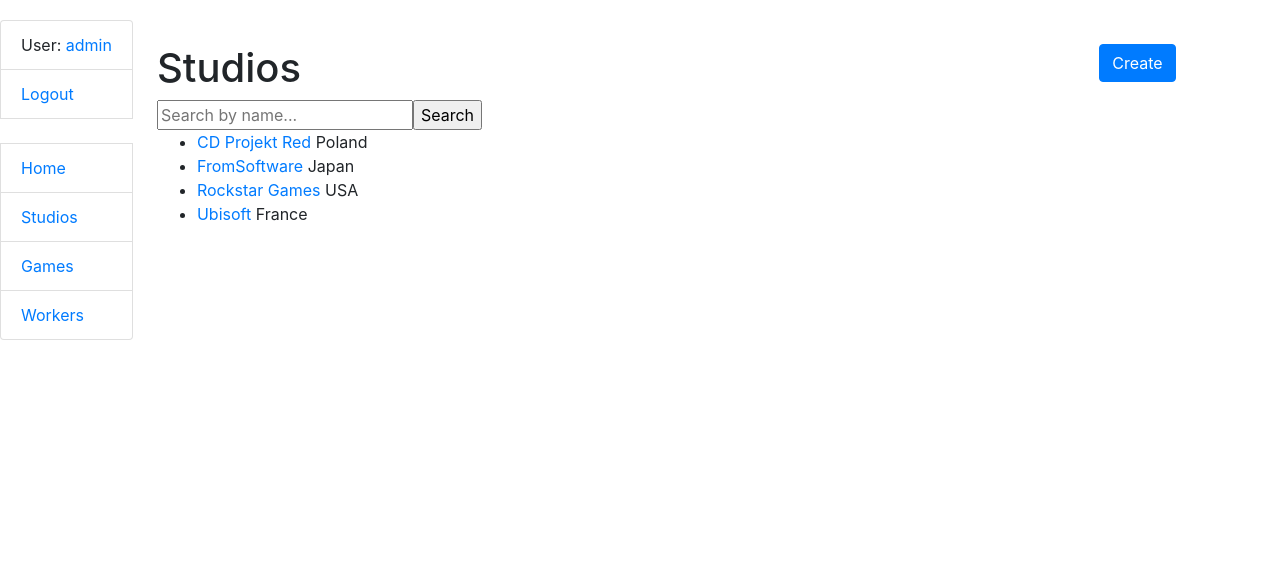
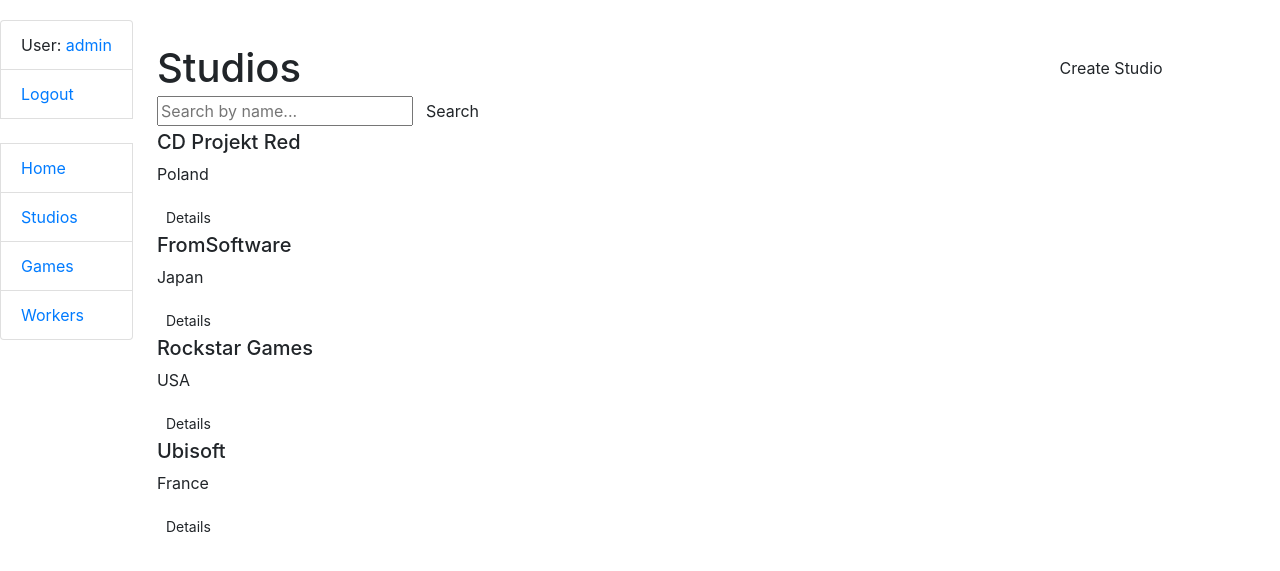
Before and after one commit to Sir-Churchill/game-studio, a Django app: page /studios/ in a window 1280 px wide. Shown: the top 571 px of the page. Run offline with Django 5.2, Linux system fonts and the light colour scheme; a user stored in the database is signed in; data comes from the database, SQL or seed files in the repository; some libraries are stand-ins or nearby versions.

Commit message:
Redesign Studio list page: grid layout, animated cards, custom search, and JS interactions

```diff
--- a/templates/core/studio_list.html
+++ b/templates/core/studio_list.html
@@ -1,25 +1,113 @@
 {% extends "base.html" %}
+{% load widget_tweaks %}
+{% load static %}
+{% block content %}
+<div class="container-list">
+
+    <div class="page-header d-flex justify-content-between align-items-center">
+        <h1 class="mb-0">Studios</h1>
+        <a class="btn btn-primary-list" href="{% url "core:studio-create" %}" onclick="showNewCardAnimation()">Create Studio</a>
+    </div>
 
 
-{% block content %}
-    <h1>Studios
-    <a class="btn btn-primary float-right" href="{% url 'core:studio-create' %}">
-        Create
-    </a>
-    </h1>
-    <form method="get" action="" class="form-inline">
-        {{ search_form }}
-        <input type="submit" value="Search">
-    </form>
+    <div class="search-container">
+        <form method="get" class="d-flex gap-3 align-items-center" action="">
+            {{ search_form.name|add_class:"form-control-list" }}
+            <input type="submit" class="btn btn-secondary-list" value="Search">
+        </form>
+    </div>
 
-    {% if studio_list %}
-        <ul>
-            {% for studio in studio_list %}
-                <li><a href="{% url 'core:studio-detail' studio.id %}">{{ studio.name }}</a> {{ studio.country }}</li>
-            {% endfor %}
-        </ul>
-    {% else %}
+
+    <div class="studio-grid" id="studioGrid">
+        {% for studio in studio_list %}
+            <div class="studio-card" onclick="navigateToDetail(this)" data-studio-id="{{ studio.id }}">
+                <h5>{{ studio.name }}</h5>
+                <p>{{ studio.country }}</p>
+                <a href="{% url 'core:studio-detail' studio.id %}" class="btn btn-primary-list btn-sm" onclick="event.stopPropagation();">Details</a>
+            </div>
+        {% empty %}
+            <p>No studios found.</p>
+        {% endfor %}
+    </div>
+
+
+    <div id="emptyState" class="empty-state" style="display: none;">
         <p>No studios found.</p>
-    {% endif %}
+        <a href="{% url "core:studio-create" %}" class="btn btn-primary-list" onclick="showNewCardAnimation()">Create Studio</a>
+    </div>
+</div>
+{% endblock %}
 
+{% block js_scripts %}
+
+<script>
+document.addEventListener('DOMContentLoaded', function() {
+    const cards = document.querySelectorAll('.game-card');
+    const form = document.querySelector('form');
+    const grid = document.getElementById('gameGrid');
+    const emptyState = document.getElementById('emptyState');
+
+    console.log("JS загружен, карточек найдено:", cards.length);
+
+
+    cards.forEach((card, i) => {
+        card.style.display = 'block';
+        setTimeout(() => { card.classList.add('animate-in'); }, i * 100);
+    });
+
+
+    window.navigateToDetail = function(card, gameId) {
+        const url = `/game/${gameId}/`;
+        card.style.transform = 'translateY(-10px) scale(0.95)';
+        setTimeout(() => { window.location.href = url; }, 150);
+    };
+
+
+    window.showNewCardAnimation = function() {
+        const newCard = document.createElement('div');
+        newCard.className = 'game-card';
+        newCard.innerHTML = `
+            <h5>New Game</h5>
+            <p>Loading...</p>
+            <a href="#" class="btn btn-primary btn-sm">Details</a>
+        `;
+        grid.appendChild(newCard);
+        setTimeout(() => { newCard.classList.add('animate-in'); }, 100);
+    };
+
+
+    form.addEventListener('submit', function(e) {
+        e.preventDefault();
+        const searchTerm = form.querySelector('input[type="text"]').value.toLowerCase().trim();
+        console.log("Поиск запустился, term:", searchTerm);
+
+
+        if (!searchTerm) {
+            cards.forEach((card, i) => {
+                card.style.display = 'block';
+                setTimeout(() => { card.classList.add('animate-in'); }, i * 50);
+            });
+            emptyState.style.display = 'none';
+            return;
+        }
+
+        let visibleCount = 0;
+        cards.forEach((card, index) => {
+            const name = card.querySelector('h5').textContent.toLowerCase();
+            const genreAndDesc = card.querySelector('p').textContent.toLowerCase();
+
+            if (name.includes(searchTerm) || genreAndDesc.includes(searchTerm)) {
+                card.style.display = 'block';
+                setTimeout(() => { card.classList.add('animate-in'); }, index * 100);
+                visibleCount++;
+            } else {
+                card.style.opacity = '0';
+                card.style.transform = 'translateY(20px) scale(0.9)';
+                setTimeout(() => { card.style.display = 'none'; }, 300);
+            }
+        });
+        emptyState.style.display = visibleCount === 0 ? 'block' : 'none';
+    });
+});
+</script>
 {% endblock %}
```
